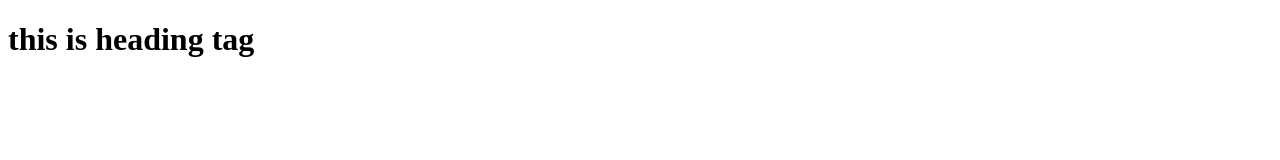
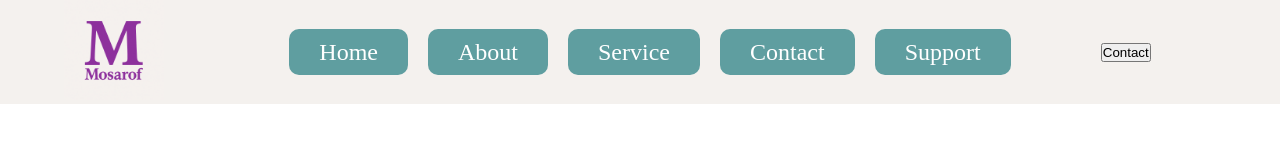
Before and after one commit to Mosarof-Hossen/css-practice, a plain HTML site: page index.html in a window 1280 px wide. Drawn offline with Linux system fonts and the light colour scheme.

Commit message:
header section added

```diff
--- a/index.html
+++ b/index.html
@@ -3,9 +3,39 @@
 <head>
     <meta charset="UTF-8">
     <meta name="viewport" content="width=device-width, initial-scale=1.0">
-    <title>Document</title>
+    <title>Today Practice My work</title>
+    <link rel="stylesheet" href="style.css">
 </head>
 <body>
-     <h1>this  is heading tag</h1>
+    <!-- navbar-section -->
+     <section class="header">
+             <div class="container">
+                <!-- header-section -->
+                <header>
+                <div class="main-header">
+                    <div class="logo">
+                        <img src="./image/ChatGPT Image Jun 16, 2025, 03_47_51 AM.png" height="100px"  alt=" logo">
+                    </div>
+                      <div class="menu-bar">
+                        <ul>
+                            <li><a href="#">Home</a></li>
+                            <li><a href="#">About</a></li>
+                            <li><a href="#">Service</a></li>
+                            <li><a href="#">Contact</a></li>
+                            <li><a href="#">Support</a></li>
+                        </ul>
+                      </div >
+                      <div class="btn-contact">
+                        <button>Contact</button>
+
+                      </div>
+                  </div>
+                  </header>
+
+            </div>
+     </section>
+
+
+
 </body>
 </html>
--- a/style.css
+++ b/style.css
@@ -0,0 +1,55 @@
+*{
+    margin: 0;
+    padding: 0;
+}
+
+.container{
+    width: 90%;
+    margin: auto;
+}
+/* menu-bar */
+.header{
+     background-color: #f4f1ee;
+}
+.main-header{
+    display: flex;
+    justify-content: center;
+    align-items: center;
+
+}
+/* logo-width */
+.logo{
+    width: 10%;
+}
+.logo img{
+    width: 100px;
+    height: auto;
+    justify-content: center;
+}
+/* menu-bar */
+.menu-bar{
+    width: 80%;
+}
+.menu-bar ul{
+    display: flex;
+    justify-content: center;
+
+
+}
+.menu-bar ul li {
+    list-style: none;
+    margin-left: 20px;
+}
+.menu-bar ul li a{
+ text-decoration: none;
+ font-size: 24px;
+ background-color: cadetblue;
+ padding: 10px 30px;
+ border-radius: 10px;
+ color: white;
+}
+/* button */
+.btn-contact{
+    width: 10%;
+
+}
```
Also changed, not shown: image/ChatGPT Image Jun 16, 2025, 03_47_51 AM.png (added).
